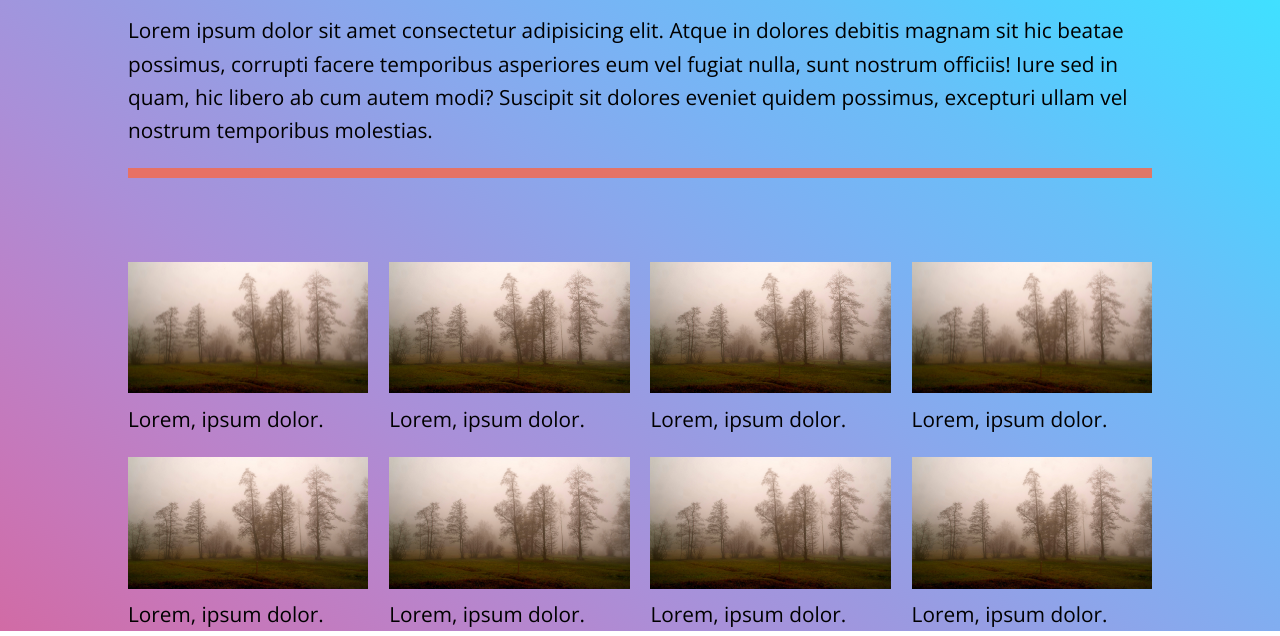
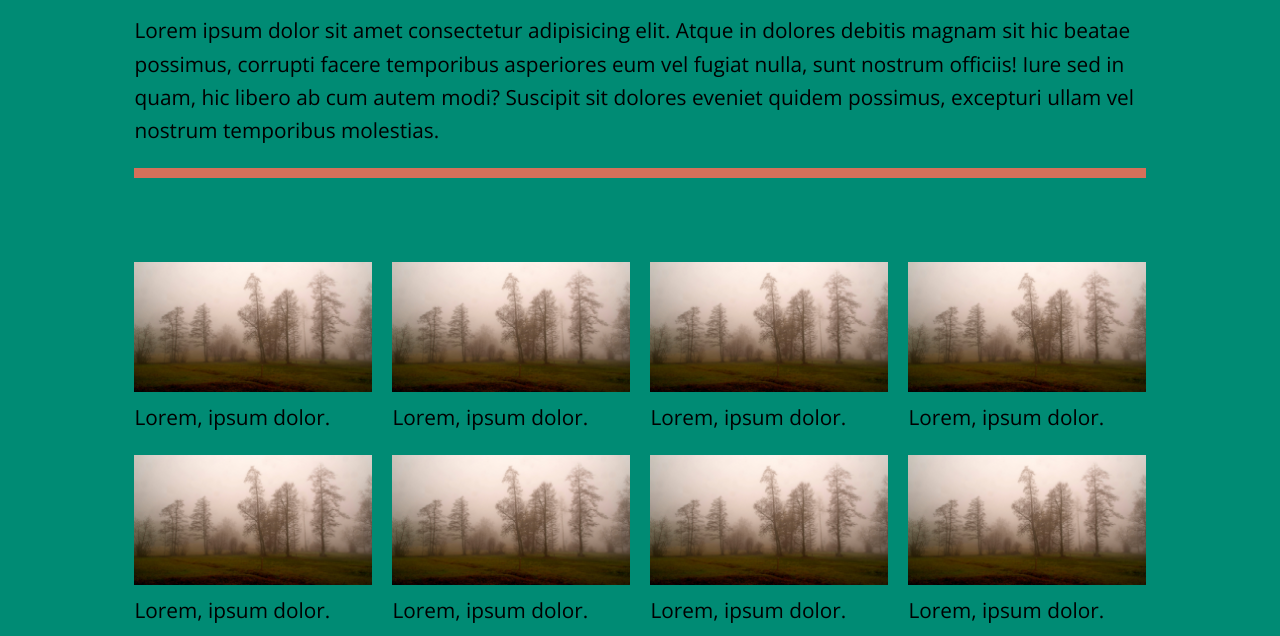
Before and after one commit to Natalia-Tyminska/git-nauka, a plain HTML site: page index.html in a window 1280 px wide. Shown: the part 341-977 px from the top of the page. Drawn offline with nearby package versions, Linux system fonts and the light colour scheme.

Commit message:
change bg color

```diff
--- a/style.css
+++ b/style.css
@@ -1,7 +1,6 @@
 body {
     font-family: 'Open Sans', sans-serif;
-    background-image: linear-gradient(to right top, #d16ba5, #c777b9, #ba83ca, #aa8fd8, #9a9ae1, #8aa7ec, #79b3f4, #69bff8, #52cffe, #41dfff, #46eefa, #5ffbf1);
-    margin: 0;
+    background: #008b74;
     font-size: 1.3rem;
     line-height: 1.6;
 }
```
